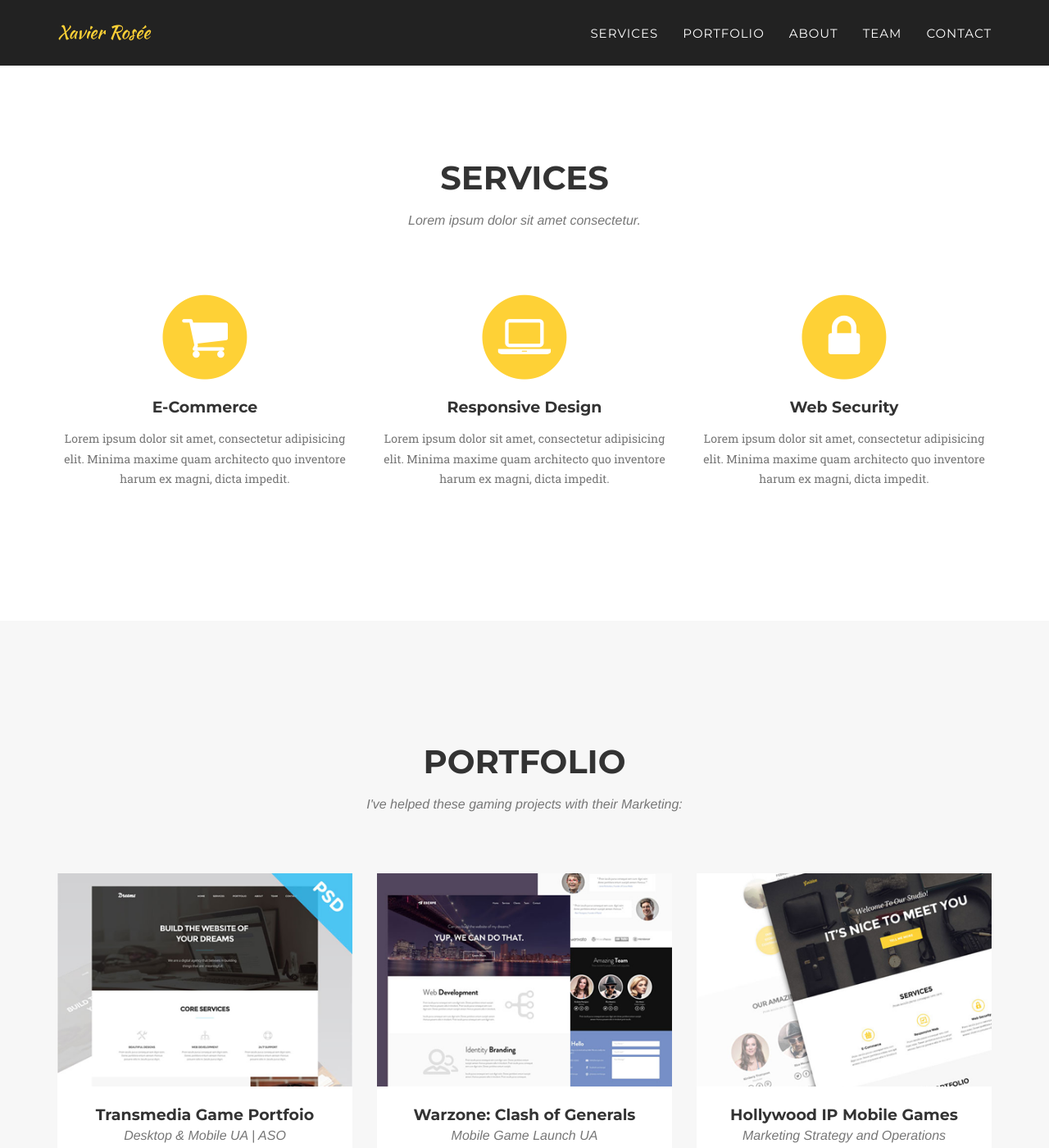
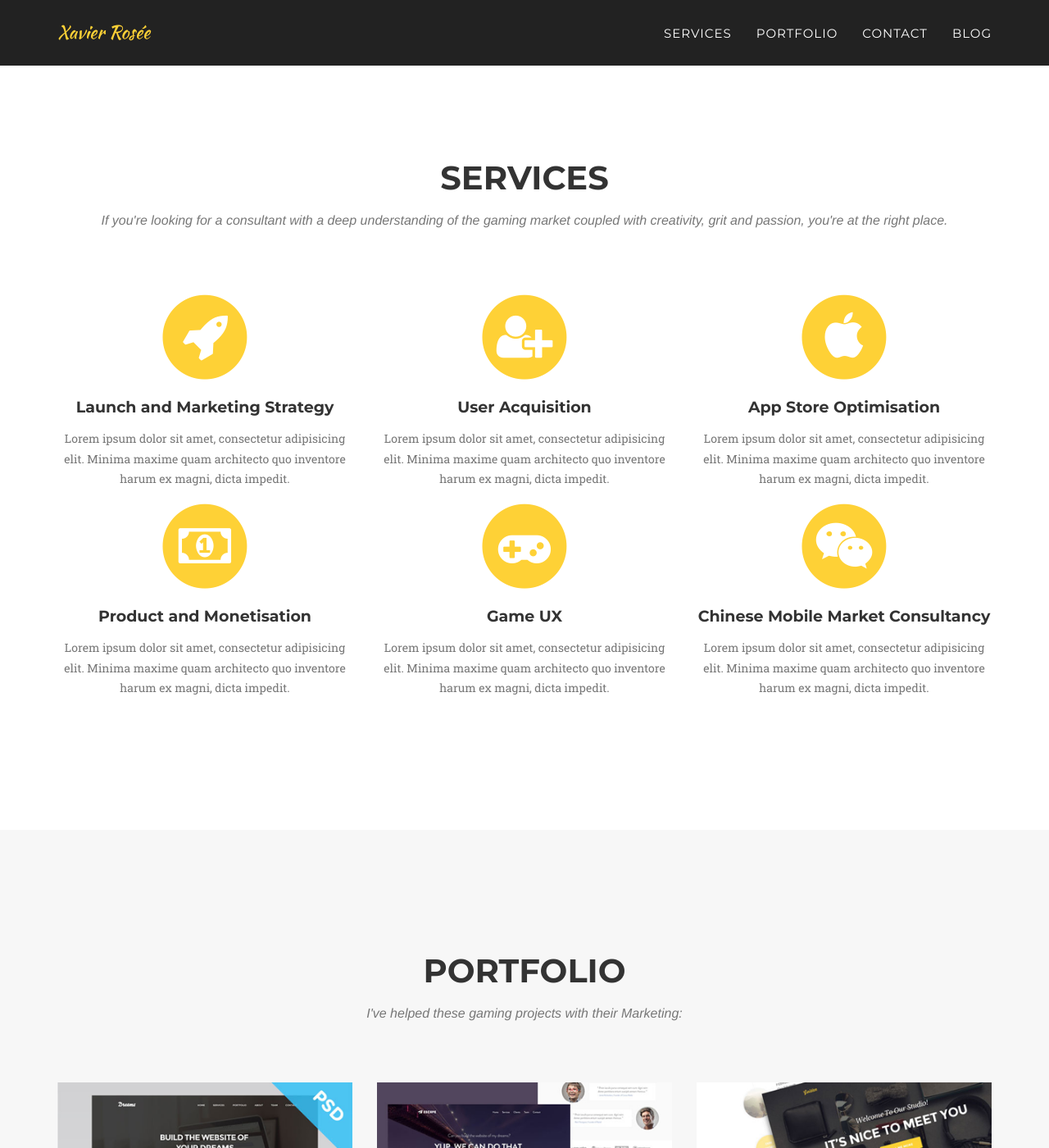
Before and after one commit to xavierosee/offtheground-website, a Jekyll site: the page built from index.html, in a window 1280 px wide and 1400 px high, scrolled down 713 px. Shown: the whole window at 82% size. Built offline with Jekyll 4.4.1, drawn with Linux system fonts in a browser that asks for light colours; some web fonts are replaced; some of the changed text lies outside the part shown.

Commit message:
Content Additions

```diff
--- a/_config.yml
+++ b/_config.yml
@@ -22,16 +22,12 @@ people:
 
 # Social networks usernames (many more available: google-plus, flickr, dribbble, pinterest, instagram, tumblr, linkedin, etc.)
 social:
+  - title: linkedin
+    url: http://linkedin.com/in/xavierosee
   - title: twitter
-    url: http://twitter.com/jekyllrb
+    url: http://twitter.com/xavierosee
   - title: facebook
-    url:
-  - title: stack-overflow
-    url: http://stackoverflow.com/questions/tagged/jekyll
-  - title: bitbucket
-    url: http://bitbucket.org/jekyll
-  - title: github
-    url: http://github.com/jekyll
+    url: http://facebook.com/xavierosee
 
 # Postal address (add as many lines as necessary)
 #address:
--- a/_includes/header.html
+++ b/_includes/header.html
@@ -25,13 +25,10 @@
                         <a class="page-scroll" href="#portfolio">Portfolio</a>
                     </li>
                     <li>
-                        <a class="page-scroll" href="#about">About</a>
+                        <a class="page-scroll" href="#contact">Contact</a>
                     </li>
                     <li>
-                        <a class="page-scroll" href="#team">Team</a>
-                    </li>
-                    <li>
-                        <a class="page-scroll" href="#contact">Contact</a>
+                      <a href="/blog">Blog</a>
                     </li>
                 </ul>
             </div>
@@ -44,8 +41,8 @@
     <header>
         <div class="container">
             <div class="intro-text">
-                <div class="intro-lead-in">Welcome To Our Studio!</div>
-                <div class="intro-heading">It's Nice To Meet You</div>
+                <div class="intro-heading">Hi, my name is Xavier!</div>
+                <div class="intro-lead-in">I'm the Marketing consultant your games need.</div>
                 <a href="#services" class="page-scroll btn btn-xl">Tell Me More</a>
             </div>
         </div>
--- a/_includes/modals.html
+++ b/_includes/modals.html
@@ -26,7 +26,7 @@
                                     </strong>
                                 </li>
                                 <li>Contract Type:
-                                    <strong><a href="#">{{ post.category }}</a>
+                                    <strong>{{ post.category }}
                                     </strong>
                                 </li>
                             </ul>
--- a/_includes/services.html
+++ b/_includes/services.html
@@ -4,32 +4,56 @@
             <div class="row">
                 <div class="col-lg-12 text-center">
                     <h2 class="section-heading">Services</h2>
-                    <h3 class="section-subheading text-muted">Lorem ipsum dolor sit amet consectetur.</h3>
+                    <h3 class="section-subheading text-muted">If you're looking for a consultant with a deep understanding of the gaming market coupled with creativity, grit and passion, you're at the right place.</h3>
                 </div>
             </div>
             <div class="row text-center">
                 <div class="col-md-4">
                     <span class="fa-stack fa-4x">
                         <i class="fa fa-circle fa-stack-2x text-primary"></i>
-                        <i class="fa fa-shopping-cart fa-stack-1x fa-inverse"></i>
+                        <i class="fa fa-rocket fa-stack-1x fa-inverse"></i>
                     </span>
-                    <h4 class="service-heading">E-Commerce</h4>
+                    <h4 class="service-heading">Launch and Marketing Strategy</h4>
                     <p class="text-muted">Lorem ipsum dolor sit amet, consectetur adipisicing elit. Minima maxime quam architecto quo inventore harum ex magni, dicta impedit.</p>
                 </div>
                 <div class="col-md-4">
                     <span class="fa-stack fa-4x">
                         <i class="fa fa-circle fa-stack-2x text-primary"></i>
-                        <i class="fa fa-laptop fa-stack-1x fa-inverse"></i>
+                        <i class="fa fa-user-plus fa-stack-1x fa-inverse"></i>
                     </span>
-                    <h4 class="service-heading">Responsive Design</h4>
+                    <h4 class="service-heading">User Acquisition</h4>
                     <p class="text-muted">Lorem ipsum dolor sit amet, consectetur adipisicing elit. Minima maxime quam architecto quo inventore harum ex magni, dicta impedit.</p>
                 </div>
                 <div class="col-md-4">
                     <span class="fa-stack fa-4x">
                         <i class="fa fa-circle fa-stack-2x text-primary"></i>
-                        <i class="fa fa-lock fa-stack-1x fa-inverse"></i>
+                        <i class="fa fa-apple fa-stack-1x fa-inverse"></i>
                     </span>
-                    <h4 class="service-heading">Web Security</h4>
+                    <h4 class="service-heading">App Store Optimisation</h4>
+                    <p class="text-muted">Lorem ipsum dolor sit amet, consectetur adipisicing elit. Minima maxime quam architecto quo inventore harum ex magni, dicta impedit.</p>
+                </div>
+                <div class="col-md-4">
+                    <span class="fa-stack fa-4x">
+                        <i class="fa fa-circle fa-stack-2x text-primary"></i>
+                        <i class="fa fa-money fa-stack-1x fa-inverse"></i>
+                    </span>
+                    <h4 class="service-heading">Product and Monetisation</h4>
+                    <p class="text-muted">Lorem ipsum dolor sit amet, consectetur adipisicing elit. Minima maxime quam architecto quo inventore harum ex magni, dicta impedit.</p>
+                </div>
+                <div class="col-md-4">
+                    <span class="fa-stack fa-4x">
+                        <i class="fa fa-circle fa-stack-2x text-primary"></i>
+                        <i class="fa fa-gamepad fa-stack-1x fa-inverse"></i>
+                    </span>
+                    <h4 class="service-heading">Game UX</h4>
+                    <p class="text-muted">Lorem ipsum dolor sit amet, consectetur adipisicing elit. Minima maxime quam architecto quo inventore harum ex magni, dicta impedit.</p>
+                </div>
+                <div class="col-md-4">
+                    <span class="fa-stack fa-4x">
+                        <i class="fa fa-circle fa-stack-2x text-primary"></i>
+                        <i class="fa fa-weixin fa-stack-1x fa-inverse"></i>
+                    </span>
+                    <h4 class="service-heading">Chinese Mobile Market Consultancy</h4>
                     <p class="text-muted">Lorem ipsum dolor sit amet, consectetur adipisicing elit. Minima maxime quam architecto quo inventore harum ex magni, dicta impedit.</p>
                 </div>
             </div>
```
